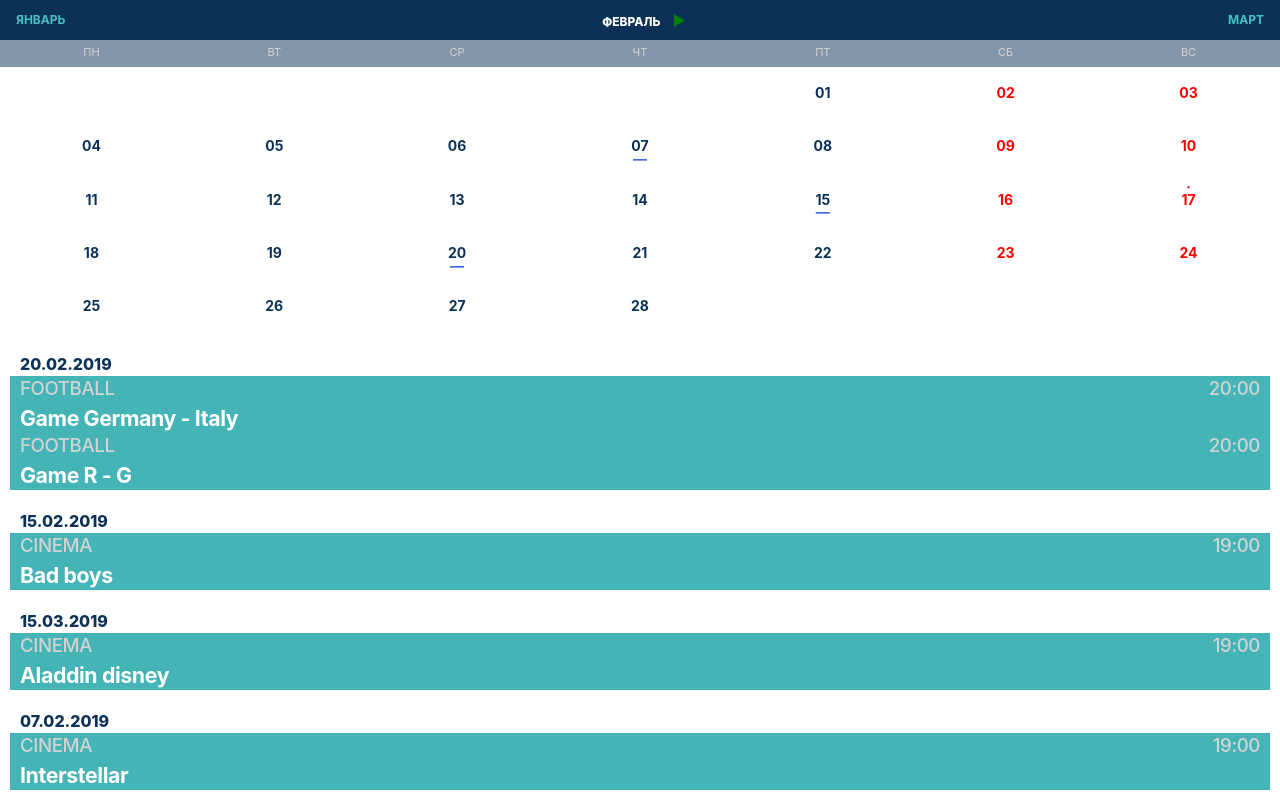
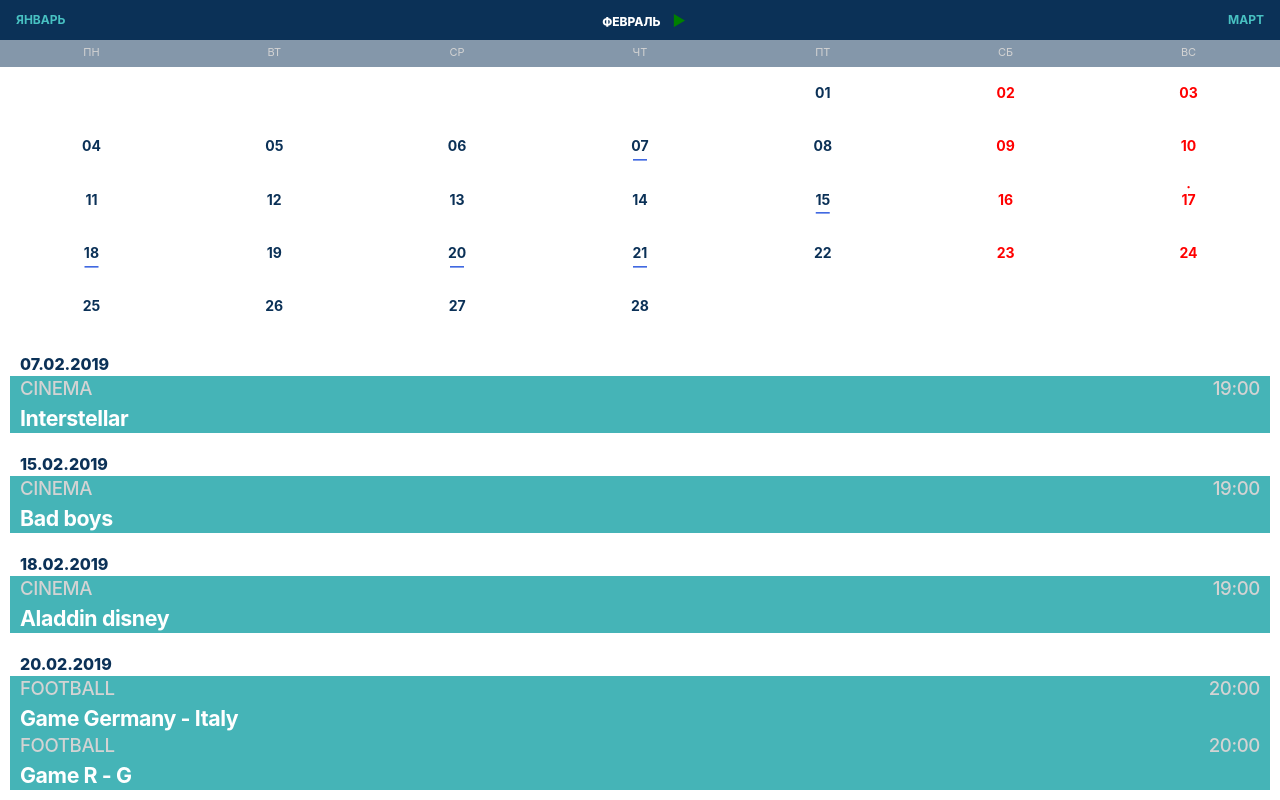
Before and after one commit to battlemanls/ReactCalendar, a React (Create React App) app: page / in a window 1280 px wide. Shown: the top 800 px of the page. Built offline with nearby package versions, Linux system fonts and the light colour scheme.

Commit message:
Version 2.2 - add (select day with events)

```diff
--- a/src/App.js
+++ b/src/App.js
@@ -9,9 +9,12 @@ class App extends Component {
         super();
         this.dataCalendar = [
             {date: "20.02.2019", events:[{name:"Football", body:"Game Germany - Italy", time: "20:00"}, {name:"Football", body:"Game R - G", time: "20:00"}]},
+            {date: "21.02.2019", events:[{name:"Football", body:"Game Italy - Germany", time: "20:00"}, {name:"Football", body:"Game G - R", time: "21:00"}]},
             {date: "15.02.2019", events:[{name:"Cinema", body:"Bad boys", time: "19:00"}]},
-            {date: "15.03.2019", events:[{name:"Cinema", body:"Aladdin disney", time: "19:00"}]},
-            {date: "07.02.2019", events:[{name:"Cinema", body:"Interstellar", time: "19:00"}]}
+            {date: "18.02.2019", events:[{name:"Cinema", body:"Aladdin disney", time: "19:00"}]},
+            {date: "07.02.2019", events:[{name:"Cinema", body:"Interstellar", time: "19:00"}]},
+            {date: "18.03.2019", events:[{name:"Cinema", body:"Aladdin disney", time: "19:00"}]},
+            {date: "07.03.2019", events:[{name:"Cinema", body:"Interstellar", time: "19:00"}]},
         ]
         this.state = {value: "", name:"", body:"", time:"" };
         this.handleChange = this.handleChange.bind(this);
@@ -73,6 +76,7 @@ class App extends Component {
 
     render () {
         return (
+
     <div>
         {this.myCalendar}
 
--- a/src/components/CCalendar.js
+++ b/src/components/CCalendar.js
@@ -17,17 +17,19 @@ class CCalendar extends Component {
             week: "",
             nday: "",
             aday: [], // массив для хранения дней месяца
-            events: this.props.data
+            events: this.props.data.sort((a,b) => moment(a.date, "DD.MM.YYYY") - moment(b.date, "DD.MM.YYYY")),
+            selectevents: "",
         }
-        this.pppas = 0
         this.nextMonth = this.nextMonth.bind(this);
         this.previousMonth = this.previousMonth.bind(this);
         this.nowMonth = this.nowMonth.bind(this)
         this.tmCalendar = this.tmCalendar.bind(this)
         this.twCalendar = this.twCalendar.bind(this)
+        this.getId=this.getId.bind(this)
         this.nowMonth() // определение сегодняшней даты
         this.cloneDate()
     }
+
 
     activeMenu(){ // выдвигающееся меню
         var menuElem = document.getElementById('layer2');
@@ -57,7 +59,6 @@ class CCalendar extends Component {
         this.nowDay()
         this.activeMenu()
     }
-
 
     twCalendar(){ // Тип календаря неделя
         this.allMonth=false // на неделю
@@ -92,16 +93,33 @@ class CCalendar extends Component {
     renderStartM(){ //Отображение дней (ячеек) не входящих в выбранный месяц
         var cal = []
         for (var i = 0; i < this.nowDate.weekday(); i++) {
-            cal.push(<td></td>)
+            cal.push(<td onClick={this.getId}></td>)
         }
         return cal
+    }
+
+    getId(element) {
+         this.setState({selectevents:this.datePars(element.currentTarget.innerText)+"."+this.nowDate.format("MM")+"."+this.nowDate.format("YYYY")})
+    }
+
+    datePars(str){
+        var date = ""
+        for(var i = 0; i<str.length; i++){
+            if(Number(str.charAt(i))||str.charAt(i)=="0"){
+                    date = date.concat(str.charAt(i))
+            }
+        }
+        if (Number(date)<10){
+            date = "0"+date
+        }
+        return date
     }
 
     renderDay() { //Отображение дня
         for (var i = 0; i < this.state.events.length; i++) {//цикл по добавленным ивентам
             if (this.nowDate.format("DD.MM.YYYY") == moment().format("DD.MM.YYYY")) { // если день сегодняшний
                 if(this.nowDate.format("DD.MM.YYYY")==this.state.events[i].date){ // если день содержит ивент
-                    var cweek = <td><div className="dayT">
+                    var cweek = <td onClick={this.getId}><div className="dayT">
                             <div className="point-day">&middot;</div>
                             <div>{this.nowDate.format("DD")}</div>
                             <div className="event-day">&mdash;</div>
@@ -118,7 +136,7 @@ class CCalendar extends Component {
             }
             else {
                 if(this.nowDate.format("DD.MM.YYYY")==this.state.events[i].date){ // если день содержит ивент
-                    var cweek = <td><div className="dayT">
+                    var cweek = <td onClick={this.getId}><div className="dayT">
                             <div className="point-day">&nbsp;</div>
                             <div>{this.nowDate.format("DD")}</div>
                             <div className="event-day">&mdash;</div>
@@ -179,18 +197,49 @@ class CCalendar extends Component {
         return  resultCalendar
         }
 
-
     renderEvent(){ // отображение таблицы с ивентами
         var eventCalendar = [] // массив для хранение данных таблицы
-        for(var i = 0; i<this.state.events.length; i++){// по количеству дней с ивентами
-            eventCalendar.push(<tr className="tr-1"><td>{this.state.events[i].date}</td><td>&nbsp;</td></tr>) // дата дня с ивентом
-            for(var j = 0; j<this.state.events[i].events.length; j++){ // по кличеству ивентов в дне
-                eventCalendar.push(this.renderEventDay(this.state.events[i].events[j])) // отображение названия и времени ивента
-                eventCalendar.push(this.renderEventDay2(this.state.events[i].events[j])) // отображение описания ивента
+        var eventCalendar2 = [] // массив для хранение данных таблицы
+        for(var i = 0; i<this.state.events.length; i++) {// по количеству дней с ивентами
+            if (moment(this.state.events[i].date, "DD.MM.YYYY").format("MM.YYYY") == this.nowDate.format("MM.YYYY")) {
+                if (this.state.events[i].date == this.state.selectevents) {
+                    eventCalendar2.push(<tr className="tr-1">
+                        <td>{this.state.events[i].date}</td>
+                        <td>&nbsp;</td>
+                    </tr>) // дата дня с ивентом
+                }
+                else {
+                    eventCalendar.push(<tr className="tr-1">
+                        <td>{this.state.events[i].date}</td>
+                        <td>&nbsp;</td>
+                    </tr>) // дата дня с ивентом
+                }
+                for (var j = 0; j < this.state.events[i].events.length; j++) { // по кличеству ивентов в дне
+                    if (this.state.events[i].date == this.state.selectevents) {
+                        eventCalendar2.push(this.renderEventDay(this.state.events[i].events[j])) // отображение названия и времени ивента
+                        eventCalendar2.push(this.renderEventDay2(this.state.events[i].events[j])) // отображение описания ивента
+                    }
+                    else {
+                        eventCalendar.push(this.renderEventDay(this.state.events[i].events[j])) // отображение названия и времени ивента
+                        eventCalendar.push(this.renderEventDay2(this.state.events[i].events[j])) // отображение описания ивента
+                    }
+                }
+                if (this.state.events[i].date == this.state.selectevents) {
+                    eventCalendar2.push(<tr className="tr-4">
+                        <td>&nbsp;</td>
+                        <td>&nbsp;</td>
+                    </tr>) //пропуск сроки
+                }
+                else {
+                    eventCalendar.push(<tr className="tr-4">
+                        <td>&nbsp;</td>
+                        <td>&nbsp;</td>
+                    </tr>) //пропуск сроки
+                }
             }
-            eventCalendar.push(<tr className="tr-4"><td>&nbsp;</td><td>&nbsp;</td></tr>) //пропуск сроки
-    }
-    return eventCalendar
+        }
+        eventCalendar2.push(eventCalendar)
+    return eventCalendar2
     }
 
     renderEventDay(event){ // отображение названия и времени ивента
@@ -213,6 +262,7 @@ class CCalendar extends Component {
 
     render () {
         this.cloneDate()
+
         var headCalendar = <tr>
             <th>пн</th>
             <th>вт</th>
--- a/src/components/style/CCalendar.css
+++ b/src/components/style/CCalendar.css
@@ -80,6 +80,7 @@ a{
     width: 100%;
     padding-right: 10px;
 }
+
 
 .tr-1{
     padding: 100px;
@@ -167,6 +168,12 @@ a{
 .tableCalendar td:nth-of-type(7) {
     color: red;
 }
+
+.tableCalendar td:hover{
+    background-color: #0B3157;
+    color: white;
+}
+
 
 .tableControlCalendar{
     table-layout: fixed;
```
Also changed, not shown: src/resources/Calendar.jpg, 1 other file (tests, documents, lock files or other folders).
